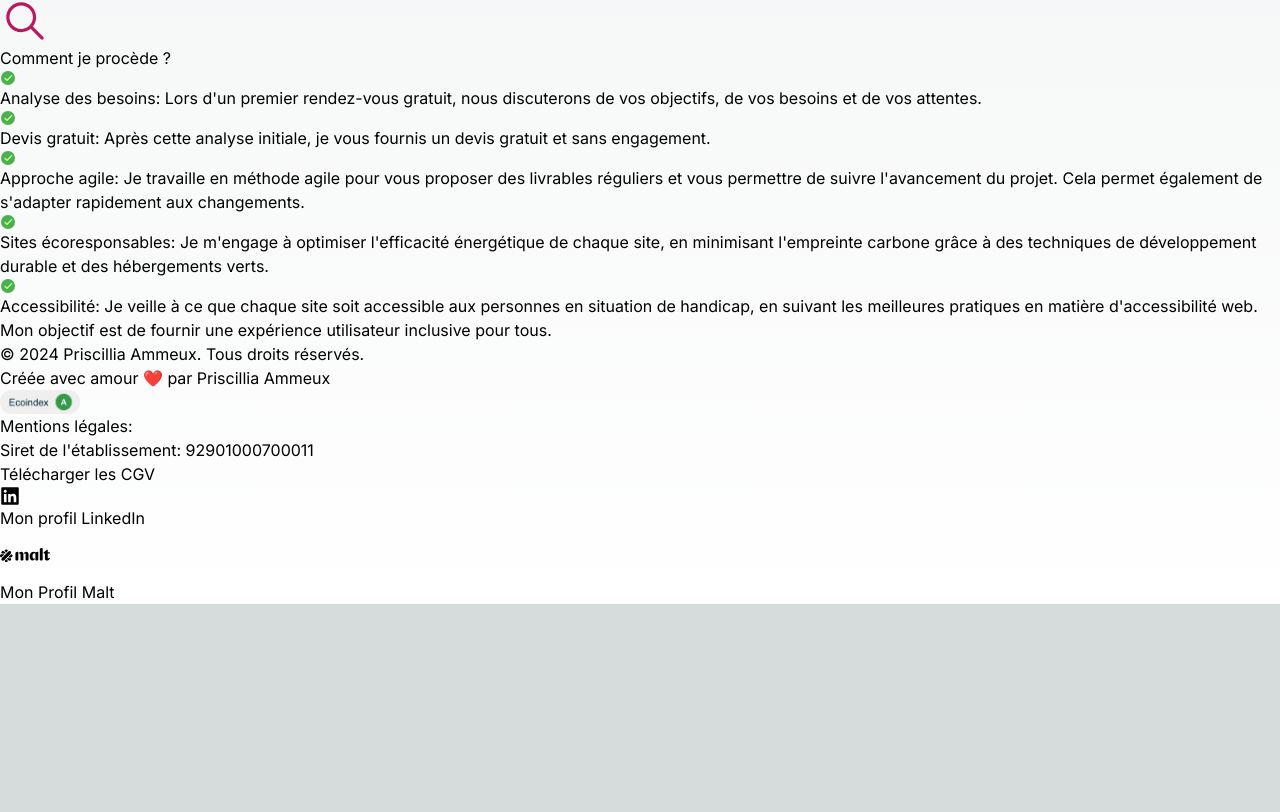
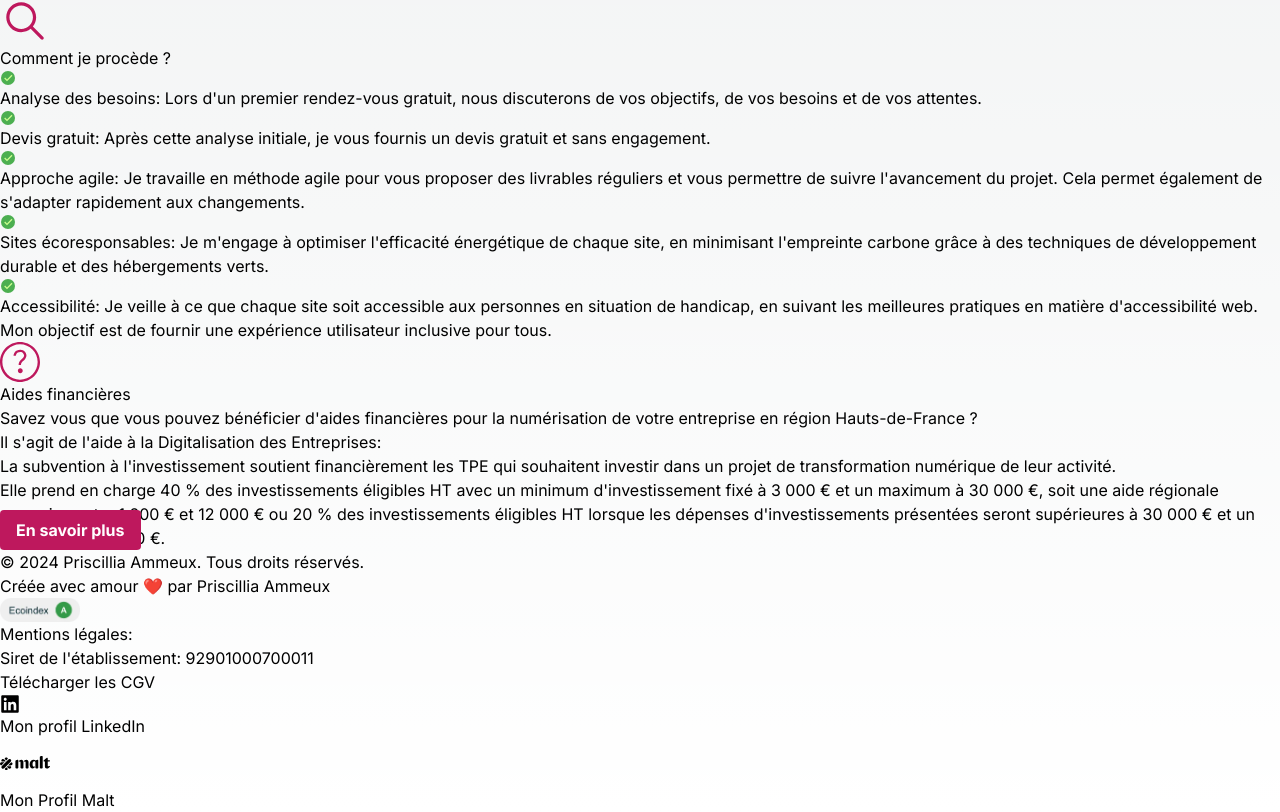
Before and after one commit to PriscilliaAmmeux/my_portfolio, a Next.js app: page /prestations in a window 1280 px wide. Shown: the part 2246-3058 px from the top of the page. Before the commit the page ends 2850 px from the top, so only its background shows below. Built offline with nearby package versions, Linux system fonts and the light colour scheme; a web font is replaced by a local one.

Commit message:
add section help north france

```diff
--- a/src/app/components/card/card.tsx
+++ b/src/app/components/card/card.tsx
@@ -12,7 +12,7 @@ interface ArticleProps {
   children: ReactNode;
   className?: string;
   color?: string;
-  button?: { href: string; text: string };
+  button?: { href: string; text: string; ariaLabel: string };
 }
 
 export default function Card({
--- a/src/app/prestations/page.tsx
+++ b/src/app/prestations/page.tsx
@@ -4,6 +4,7 @@ import Title from "../ui/title/title";
 import { Metadata } from "next";
 import Process from "../ui/process/process";
 import ListPrestations from "../ui/listPrestations/listPrestations";
+import HelpNorth from "../ui/helpNorth/helpNorth";
 
 export const metadata: Metadata = {
   title: "Mes prestations - Priscillia Ammeux",
@@ -16,6 +17,7 @@ export default function Page() {
         <Title text="Prestations" icon={BsGearFill} />
         <ListPrestations />
         <Process />
+        <HelpNorth />
       </main>
     </Layout>
   );
--- /dev/null
+++ b/src/app/ui/helpNorth/helpNorth.tsx
@@ -0,0 +1,43 @@
+import { TfiHelpAlt } from "react-icons/tfi";
+import Button from "@/app/components/button/button";
+import Card from "@/app/components/card/card";
+
+export default function HelpNorth() {
+  return (
+    <section className="mt-5">
+      <Card
+        Icon={TfiHelpAlt}
+        title={"Aides financières"}
+        color="bg-blue-100"
+        button={{
+          href: "https://www.francenum.gouv.fr/aides-financieres/guides-et-conseils-financiers/quelles-sont-les-aides-financieres-pour-la-6",
+          text: "En savoir plus",
+          ariaLabel:
+            "Cliquez ici afin d'en savoir plus et d'aller sur le site internet du gouvernement Français",
+        }}>
+        <p className="italic text-2xl mb-4">
+          Savez vous que vous pouvez bénéficier d'aides financières pour la
+          numérisation de votre entreprise en région Hauts-de-France ?
+        </p>
+        <h2 className="text-pink-700 font-bold mb-2">
+          Il s'agit de l'aide à la Digitalisation des Entreprises:
+        </h2>
+        <ul className="list-disc ml-10">
+          <li className="mb-2">
+            La subvention à l'investissement soutient financièrement les TPE qui
+            souhaitent investir dans un projet de transformation numérique de
+            leur activité.
+          </li>
+          <li>
+            Elle prend en charge 40 % des investissements éligibles HT avec un
+            minimum d'investissement fixé à 3 000 € et un maximum à 30 000 €,
+            soit une aide régionale comprise entre 1 200 € et 12 000 € ou 20 %
+            des investissements éligibles HT lorsque les dépenses
+            d'investissements présentées seront supérieures à 30 000 € et un
+            maximum à 50 000 €.
+          </li>
+        </ul>
+      </Card>
+    </section>
+  );
+}
--- a/src/app/ui/listPrestations/listPrestations.tsx
+++ b/src/app/ui/listPrestations/listPrestations.tsx
@@ -23,7 +23,12 @@ export default function ListPrestations() {
           Icon={IoMdGitNetwork}
           title={prestation.title}
           color="bg-blue-100"
-          button={{ href: "/contact", text: "Contactez moi" }}>
+          button={{
+            href: "/contact",
+            text: "Contactez moi",
+            ariaLabel:
+              "Cliquez sur le bouton contactez moi afin d'aller sur la page contact",
+          }}>
           <div className="flex-grow">
             <ul className="text-gray-700 list-disc mt-2 mb-2 list-none text-sm">
               <li className="mt-2 mb-2 text-pink-700 font-bold">
```
